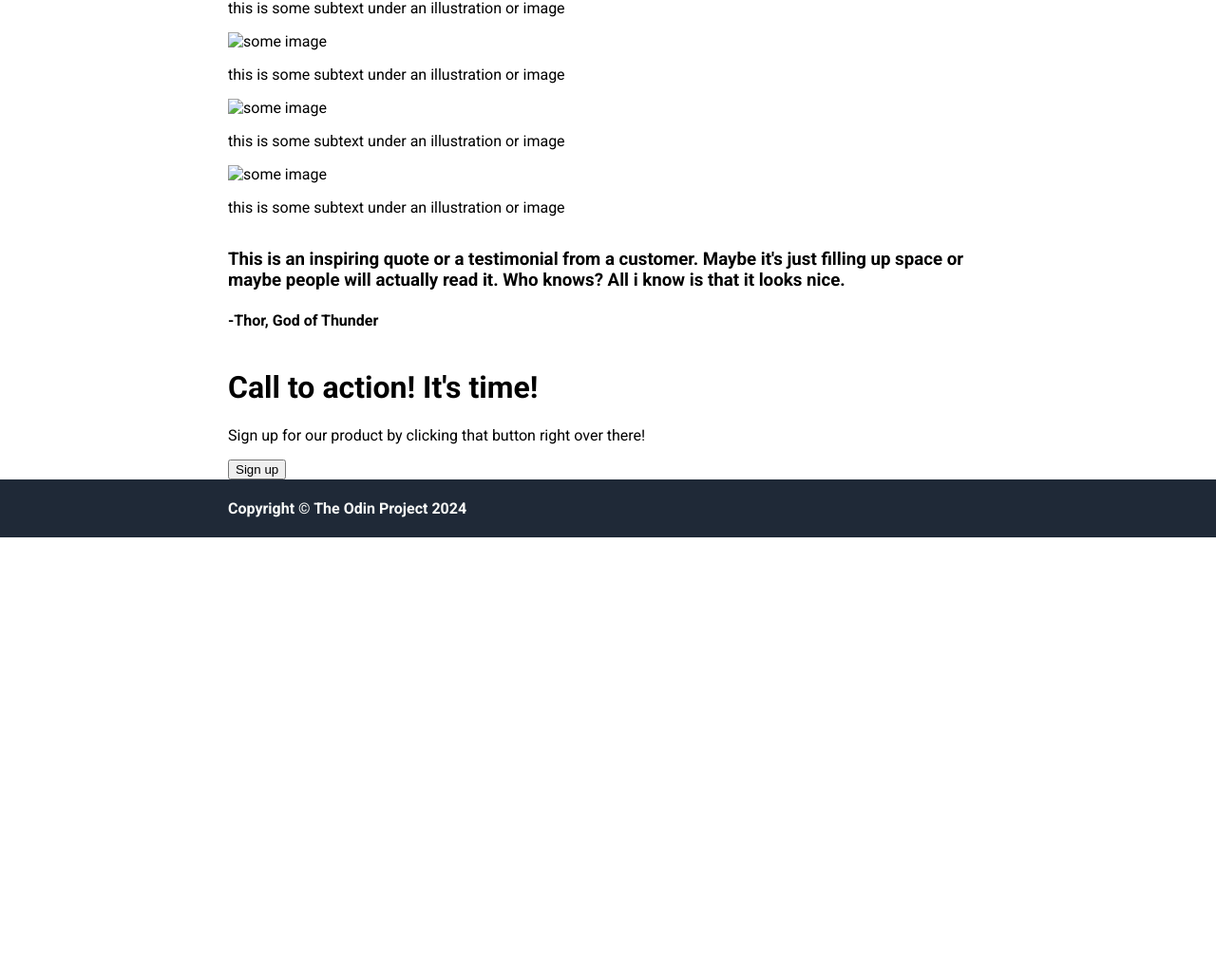
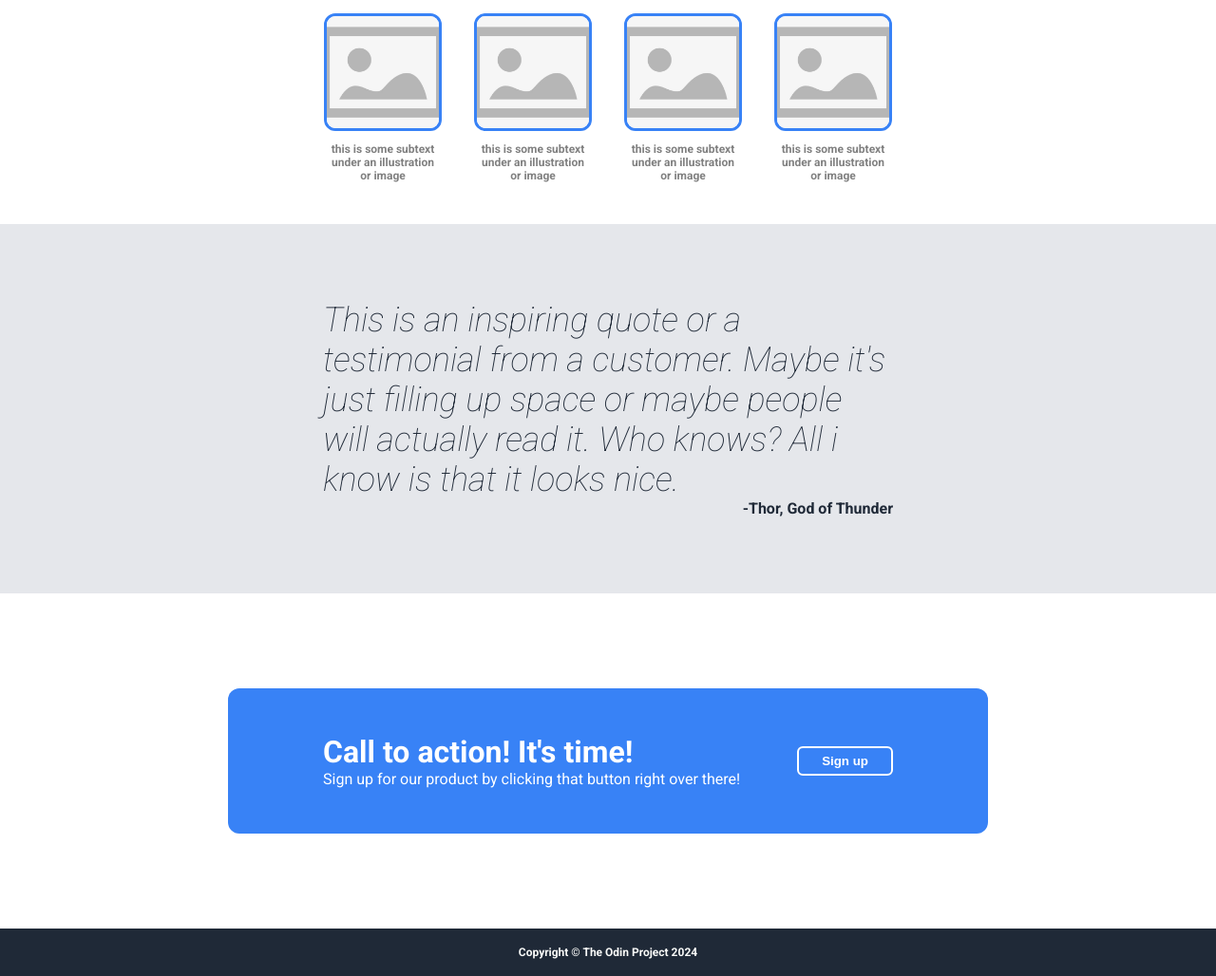
Before and after one commit to jsprTmbr/odin-landing-page, a plain HTML site: page index.html in a window 1280 px wide. Shown: the part 519-1547 px from the top of the page at 95% size. Before the commit the page ends 1085 px from the top, so only its background shows below. Drawn offline with Linux system fonts and the light colour scheme.

Commit message:
Add CSS to every element, essentially finished page.

```diff
--- a/index.html
+++ b/index.html
@@ -31,34 +31,39 @@
         <h2>Some random information.</h2>
         <div class="info-box">
             <div class="card">
-                    <img src="" alt="some image">
+                <img src="images/placeholder.png" alt="some image">
                 <p>this is some subtext under an illustration or image</p>
             </div>
             <div class="card">
-                    <img src="" alt="some image">
+                <img src="images/placeholder.png" alt="some image">
                 <p>this is some subtext under an illustration or image</p>
             </div>
             <div class="card">
-                    <img src="" alt="some image">
+                <img src="images/placeholder.png" alt="some image">
                 <p>this is some subtext under an illustration or image</p>
             </div>
             <div class="card">
-                    <img src="" alt="some image">
+                <img src="images/placeholder.png" alt="some image">
                 <p>this is some subtext under an illustration or image</p>
             </div>
         </div>
     </div>
+    <div class="super-quote">
         <div class="container quote">
-            <h3>This is an inspiring quote or a testimonial from a customer. Maybe it's just filling up space or maybe people will actually read it. Who knows? All i know is that it looks nice.</h3>
+            <p>This is an inspiring quote or a testimonial from a customer. Maybe it's just filling up space or maybe people will actually read it. Who knows? All i know is that it looks nice.</p>
             <h4>-Thor, God of Thunder</h4>
         </div>
-        <div class="container">
-            <div class="calltoaction">
+    </div>
+
+    <div class="super-cta">
+        <div class="cta">
+            <div class="container calltoaction">
                 <div class="text">
                     <h1>Call to action! It's time!</h1>
                     <p>Sign up for our product by clicking that button right over there!</p>
                 </div>
-                <button>Sign up</button>
+                <button type="button" >Sign up</button>
+            </div>
         </div>
     </div>
     <footer>
--- a/style.css
+++ b/style.css
@@ -7,15 +7,27 @@ body {
     margin: auto;
     font-family: Roboto, sans-serif;
 }
+.container {
+    margin: auto;
+    width: 600px;
+}
 .header,
-.container,
-.footer {
+.container.hero,
+.footer,
+.super-cta {
     margin: auto;
     width: 800px;
 }
 .container {
     box-sizing: border-box;
 }
+button {
+    padding: 6px 24px;
+    border-radius: 6px;
+    font-weight: bold;
+    color: white;
+}
+
 
 /* COLORS */
 .links a,
@@ -27,9 +39,25 @@ footer {
     background-color: #1F2937;
     color: #F9FAF8;
 }
+.hero-left button {
+    background-color: #3882F6;
+    border: 1px solid #3882F6;
+}
+.calltoaction button {
+    background-color: transparent;
+    border: 2px solid white;
+}
+.super-quote {
+    background-color: #E5E7EB;
+    color: #1F2937;
+}
+.super-cta {
+    background-color: #3882F6;
+}
 /* COLORS END */
 
-.hero {
+/* HEADER AND HERO */
+.container.hero {
     display: flex;
     justify-content: space-between;
     align-items: center;
@@ -41,7 +69,7 @@ footer {
     margin: 0;
 }
 .hero p {
-    margin: 0;
+    margin: 4px 0 18px;
     font-size: 18px;
 }
 .hero-left,
@@ -65,6 +93,7 @@ footer {
 }
 .header-logo {
     margin: 0;
+    font-weight: 900;
 }
 .links {
     display: flex;
@@ -75,3 +104,102 @@ footer {
 .links a {
     text-decoration: none;
 }
+
+/* HEADER AND HERO */
+
+/* CONTAINER INFO */
+
+.info {
+    display: flex;
+    flex-direction: column;
+    align-items: center;
+    padding: 0 0 32px;
+    font-size: 24px;
+    font-weight: 900;
+}
+.info-box {
+    display: flex;
+    justify-content: space-evenly;
+    gap: 38px;
+}
+.card {
+    width: 120px;
+    height: auto;
+    display: flex;
+    flex-direction: column;
+    align-items: center;
+}
+.card img {
+    width: 118px;
+    height: 118px;
+    border: 3px solid #3882F6;
+    border-radius: 12px;
+    object-fit: cover;
+}
+.card p {
+    font-size: 12px;
+    color: grey;
+    text-align: center;
+    font-weight: lighter;
+}
+
+/* CONTAINER INFO */
+
+/* CONTAINER QUOTE */
+
+.quote {
+    padding: 80px 0;
+    display: flex;
+    flex-direction: column;
+}
+.quote p {
+    font-size: 36px;
+    font-style: italic;
+    font-weight: lighter;
+    margin: auto;
+}
+.quote h4 {
+    align-self: flex-end;
+    margin: 0;
+}
+
+/* CONTAINER QUOTE */
+
+/* CTA */
+    .super-cta {
+        margin: 100px auto;
+        display: flex;
+        justify-content: center;
+        align-items: center;
+        border-radius: 12px;
+    }
+    .calltoaction {
+        display: flex;
+        justify-content: space-between;
+        align-items: center;
+    }
+    .calltoaction .text {
+        color: white;
+        display: flex;
+        flex-direction: column;
+        align-items: flex-start;
+        justify-content: center;
+        margin: 48px 0;
+    }
+    .text h1,
+    .text p {
+        margin: 0;
+    }
+/* CTA */
+
+/* FOOTER */
+
+    .footer {
+        display: flex;
+        justify-content: center;
+        align-items: center;
+        font-size: 12px;
+        height: 50px;
+    }
+
+/* FOOTER */
```
Lines whose indentation alone changed are shown as unchanged.
